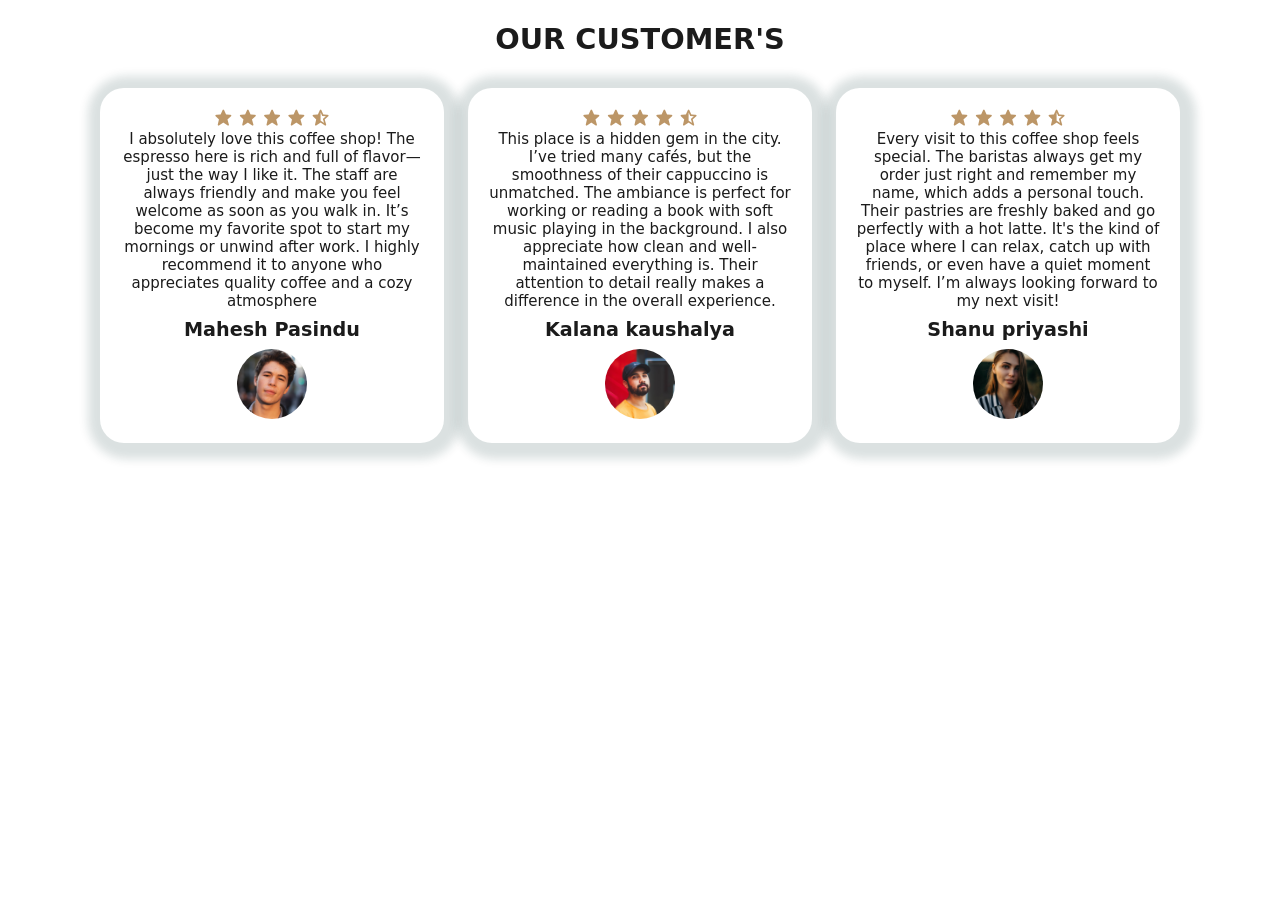
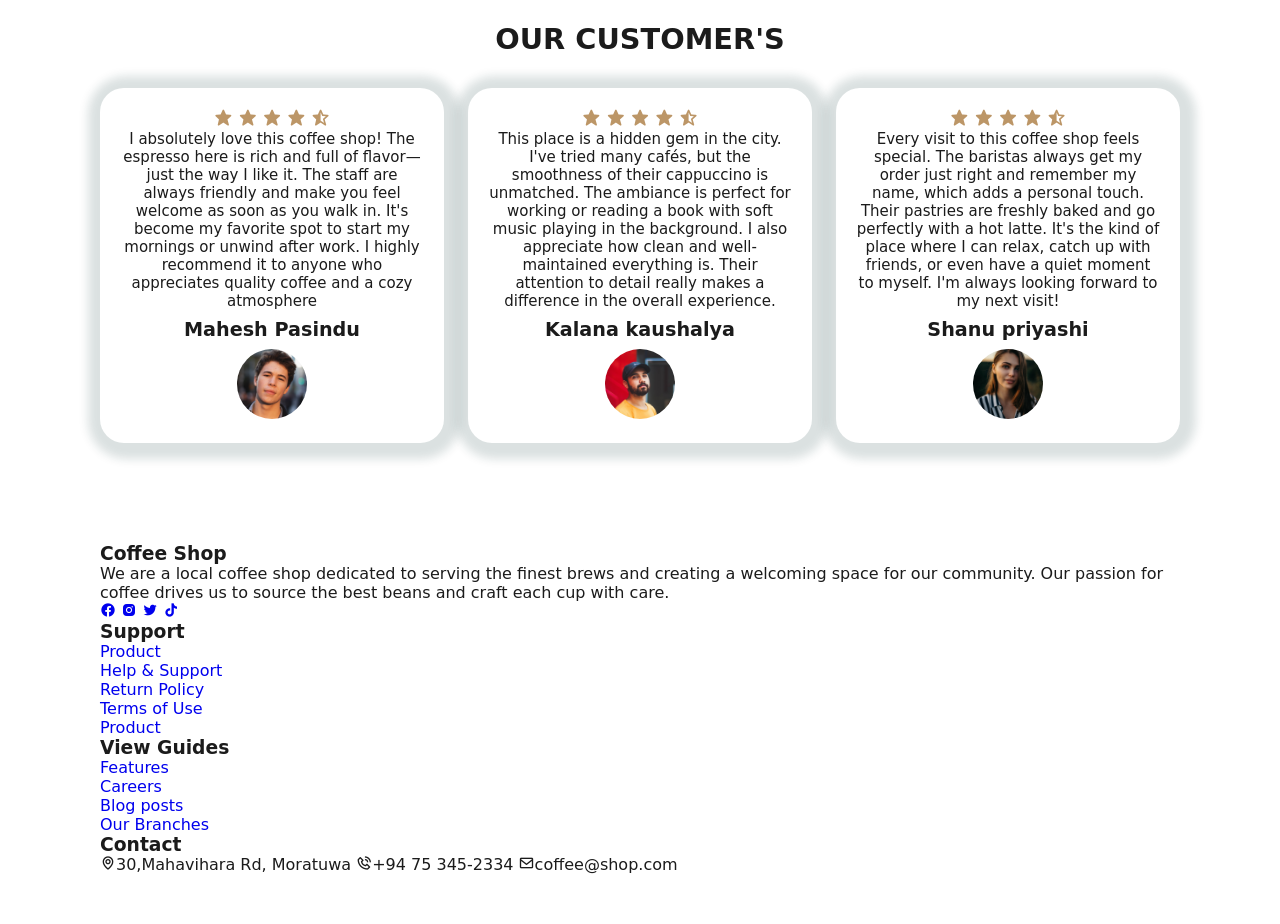
Before and after one commit to Devmini26/Coffeeshop-project, a plain HTML site: page frontend/index.html in a window 1280 px wide. Shown: the part 2160-3084 px from the top of the page. Before the commit the page ends 2653 px from the top, so only its background shows below. Drawn offline with nearby package versions, Linux system fonts and the light colour scheme.

Commit message:
feat: update home section and add footer with contact and support information

```diff
--- a/frontend/index.html
+++ b/frontend/index.html
@@ -44,10 +44,10 @@
        getting work done, or simply unwinding. From rich espresso to creamy
        lattes and freshly baked pastries, our menu is crafted to delight
        every coffee lover. Whether you're here for your morning boost or an
-       afternoon treat, we’re dedicated to serving quality, comfort, and a touch
+       afternoon treat, we're dedicated to serving quality, comfort, and a touch
        of happiness in every sip.</p>
 
-       <a href="#" class="btn">Shop Now</a>
+       <a href="products.html" class="btn">Shop Now</a>
  </div>
  <div class="home-img">
     <img src="img/main.png" alt="">
@@ -70,7 +70,7 @@
              true to our roots—serving every cup with care and consistency, no matter how busy the day.
          </p>
          <p>Today, we are proud to be a part of the community, a favorite spot for both daily routines
-             and special moments. While we’ve grown over the years, our mission remains the same: to
+             and special moments. While we've grown over the years, our mission remains the same: to
              serve coffee that brings people together and makes every day a little brighter.
          </p>
          <a href="#" class="btn">Learn more</a>
@@ -155,7 +155,7 @@
       </div>
       <p>
         I absolutely love this coffee shop! The espresso here is rich and full of flavor—just the way
-        I like it. The staff are always friendly and make you feel welcome as soon as you walk in. It’s
+        I like it. The staff are always friendly and make you feel welcome as soon as you walk in. It's
         become my favorite spot to start my mornings or unwind after work. I highly recommend it to anyone
          who appreciates quality coffee and a cozy atmosphere
       </p>
@@ -173,7 +173,7 @@
 
       </div>
       <p>
-        This place is a hidden gem in the city. I’ve tried many cafés,
+        This place is a hidden gem in the city. I've tried many cafés,
          but the smoothness of their cappuccino is unmatched. The ambiance
          is perfect for working or reading a book with soft music playing in
          the background. I also appreciate how clean and well-maintained everything is.
@@ -197,7 +197,7 @@
          get my order just right and remember my name, which adds a personal touch.
          Their pastries are freshly baked and go perfectly with a hot latte. It's the
          kind of place where I can relax, catch up with friends, or even have a quiet moment
-          to myself. I’m always looking forward to my next visit!
+          to myself. I'm always looking forward to my next visit!
 
 
       </p>
@@ -207,7 +207,50 @@
     </div>
   </div>
 </section>
+<!---Footer Section--->
+<section class="footer">
+  <div class="footer-box">
+    <h3>Coffee Shop</h3>
+    <p>We are a local coffee shop dedicated to serving the finest brews and creating a welcoming space for our community.
+       Our passion for coffee drives us to source the best beans and craft each cup with care.</p>
+    <div class="social">
+      <a href="#"><i class='bx bxl-facebook-circle'></i></a>
+      <a href="#"><i class='bx bxl-instagram-alt'></i></a>
+      <a href="#"><i class='bx bxl-twitter'></i></a>
+      <a href="#"><i class='bx bxl-tiktok'></i></a>
+    </div>
+  </div>
+  <div class="footer-box">
+    <h3>Support</h3>
+    <ul>
+      <li><a href="#">Product</a></li>
+      <li><a href="#">Help & Support</a></li>
+      <li><a href="#">Return Policy</a></li>
+      <li><a href="#">Terms of Use</a></li>
+      <li><a href="#">Product</a></li>
+    </ul>
 
+  </div>
+  <div class="footer-box">
+    <h3>View Guides</h3>
+    <ul>
+      <li><a href="#">Features</a></li>
+      <li><a href="#">Careers</a></li>
+      <li><a href="#">Blog posts</a></li>
+      <li><a href="#">Our Branches</a></li>
+    </ul>
+  </div>
+
+  <div class="footer-box">
+    <h3>Contact</h3>
+    <div class="contact">
+      <span><i class='bx bx-map'></i>30,Mahavihara Rd, Moratuwa</span>
+      <span><i class='bx bx-phone-call'></i>+94 75 345-2334</span>
+      <span><i class='bx bx-envelope'></i>coffee@shop.com</span>
+    </div>
+  </div>
+
+</section>
     <script src="script.js"></script>
 </body>
 </html>
```
